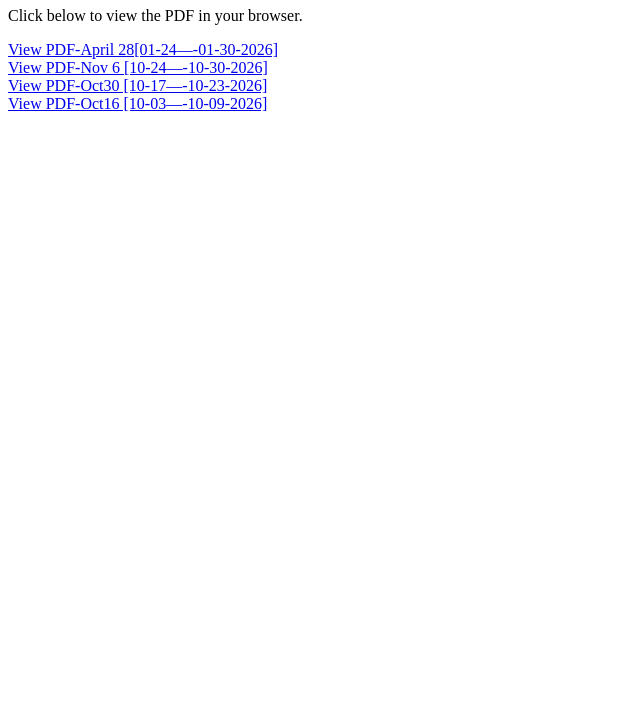
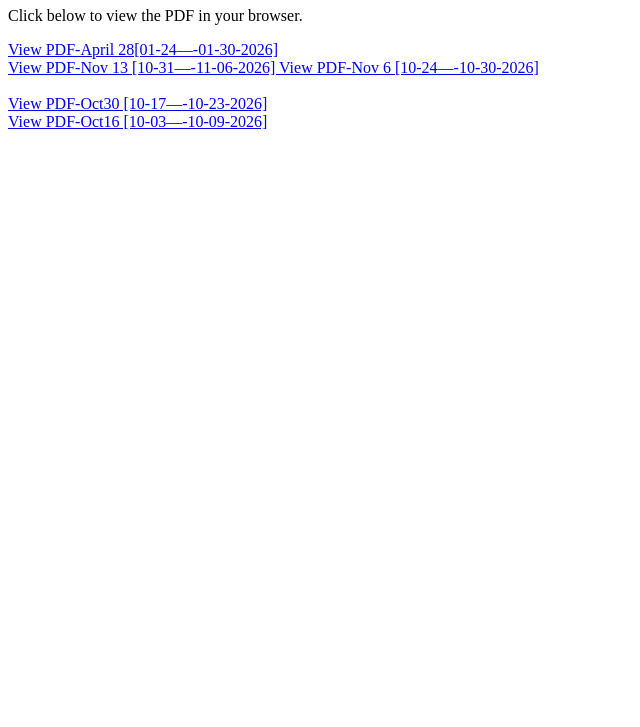
Before and after one commit to palacios0987/view-pdf, a plain HTML site: page index.html in a window 1280 px wide. Shown: the part 73-800 px from the top of the page, without its empty margins (0-640 px from the left). Drawn offline with Linux system fonts and the light colour scheme.

Commit message:
Update index.html

```diff
--- a/index.html
+++ b/index.html
@@ -15,11 +15,17 @@
     View PDF-April 28[01-24—-01-30-2026]
   </a>
 </br>
+   <a href="assets/pdfs/Nov13-OnlinePayStub_NYC-515369_Voucher_404177.pdf"
+     target="_blank"
+     rel="noopener noreferrer">
+    View PDF-Nov 13 [10-31—-11-06-2026]
+  </a>
    <a href="assets/pdfs/Nov-6-OnlinePayStub_NYC-515369_Voucher_402126.pdf"
      target="_blank"
      rel="noopener noreferrer">
     View PDF-Nov 6 [10-24—-10-30-2026]
   </a>
+</br>
 </br>
   <a href="assets/pdfs/OnlinePayStub_NYC-515369_Voucher_400016--Oct30_[oct17-oct23].pdf"
      target="_blank"
```
